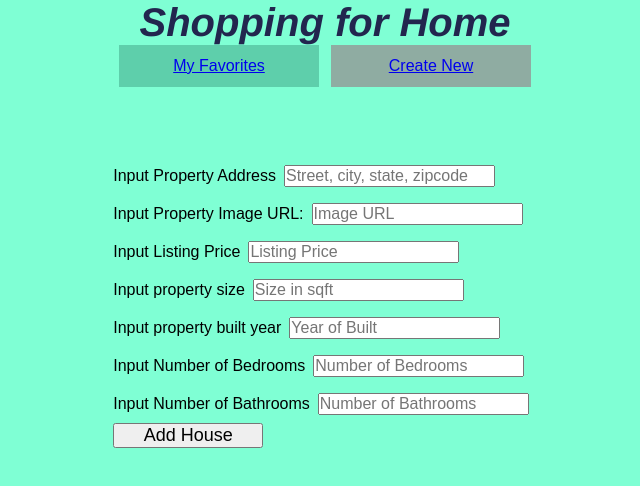
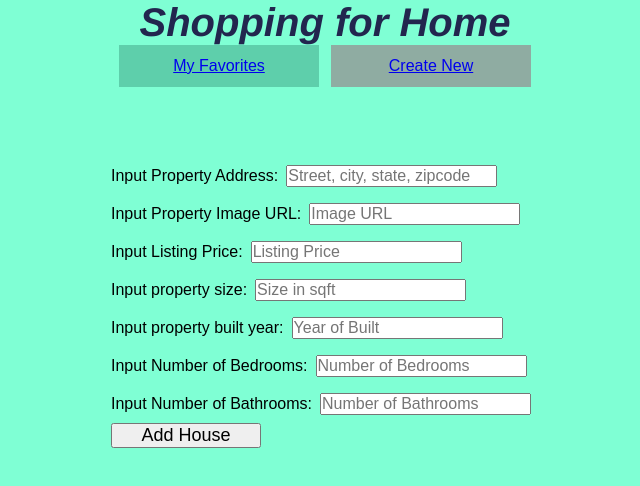
Before and after one commit to lerguan/flatiron-reactjs-frontend, a React (Create React App) app: page /new in a window 1280 px wide. Shown: the top 486 px of the page, without its empty margins (315-955 px from the left). Built offline with nearby package versions, Linux system fonts and the light colour scheme; data requests are answered from the project's data file.

Commit message:
correct texts

```diff
--- a/src/components/NewHouseInfo.js
+++ b/src/components/NewHouseInfo.js
@@ -32,7 +32,7 @@ function NewHouseInfo({ onAddHouse }) {
     <div className="new-house-info">
       <form onSubmit={handleSubmit}>
         <label>
-          Input Property Address
+          Input Property Address:
           <input
             type="text"
             name="address"
@@ -52,7 +52,7 @@ function NewHouseInfo({ onAddHouse }) {
           />
         </label>
         <label>
-          Input Listing Price
+          Input Listing Price:
           <input
             type="number"
             name="Price"
@@ -62,7 +62,7 @@ function NewHouseInfo({ onAddHouse }) {
           />
         </label>
         <label>
-          Input property size
+          Input property size:
           <input
             type="number"
             name="size"
@@ -72,7 +72,7 @@ function NewHouseInfo({ onAddHouse }) {
           />
         </label>
         <label>
-          Input property built year
+          Input property built year:
           <input
             type="number"
             name="Year"
@@ -82,7 +82,7 @@ function NewHouseInfo({ onAddHouse }) {
           />
         </label>
         <label>
-          Input Number of Bedrooms
+          Input Number of Bedrooms:
           <input
             type="number"
             name="bedrooms"
@@ -92,7 +92,7 @@ function NewHouseInfo({ onAddHouse }) {
           />
         </label>
         <label>
-          Input Number of Bathrooms
+          Input Number of Bathrooms:
           <input
             type="number"
             name="Bathrooms"
```
